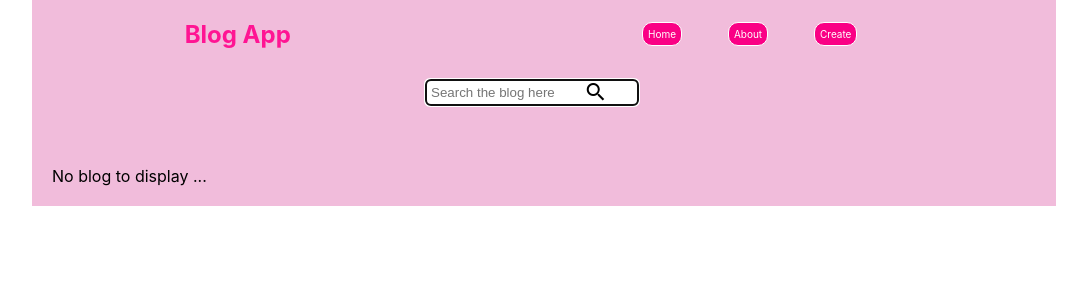
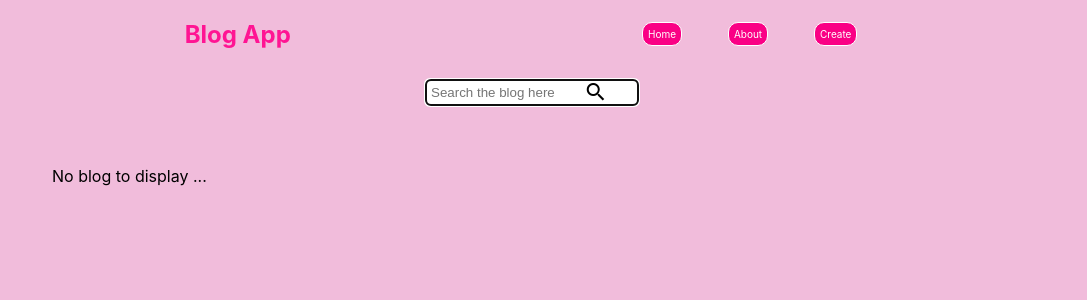
Before and after one commit to sayantikag98/blog-app-react-json-server-practice, a React (Create React App) app: page /blogs/ in a window 1280 px wide. Shown: the top 300 px of the page, without its empty margins (96-1183 px from the left). Built offline with nearby package versions, Linux system fonts and the light colour scheme; data requests are answered from the project's data file.

Commit message:
Changed background color style

```diff
--- a/src/components/Home.js
+++ b/src/components/Home.js
@@ -26,7 +26,7 @@ export default function Home(){
             setMatchFound(true);
         }
         else{
-            const searchedBlogs = blogs.filter(blog => blog.title.startsWith(event.target.value));
+            const searchedBlogs = blogs.filter(blog => blog.title.toLowerCase().startsWith(event.target.value.toLowerCase()));
             if(searchedBlogs.length === 0 && blogs.length > 0)
                 setMatchFound(false);
             else
--- a/src/index.css
+++ b/src/index.css
@@ -28,12 +28,13 @@
     display: flex;
     flex-direction: column;
     width: 80%;
-    background-color: rgb(241, 188, 219);
   }
 
   #root{
     display: flex;
     justify-content: center;
+    background-color: rgb(241, 188, 219);
+    min-height: 100vh;
   }
 
   /* NavBar.js */
```
